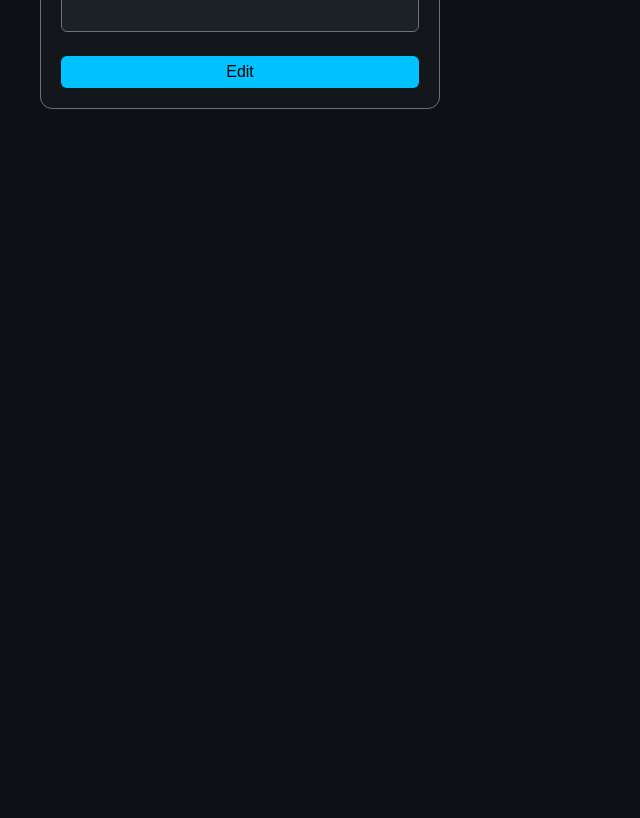
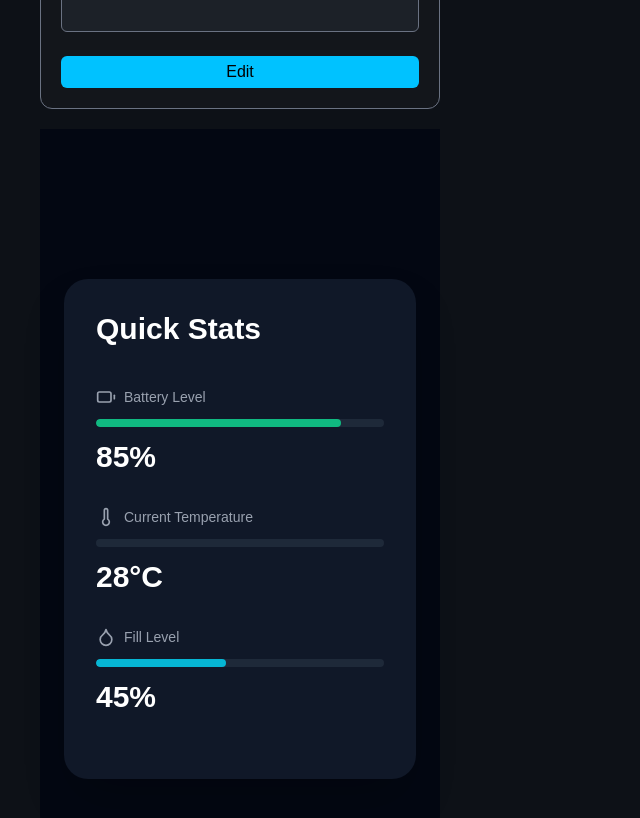
Before and after one commit to Donavfulish/IOT_FINAL_PROJECT, a Next.js app in the folder client/: page / in a window 1280 px wide. Shown: the part 660-1478 px from the top of the page, without its empty margins (0-640 px from the left). Before the commit the page ends 809 px from the top, so only its background shows below. Built offline with nearby package versions, Linux system fonts and the light colour scheme; no server answers.

Commit message:
feat(components): add QuickStatus

```diff
--- a/client/app/page.tsx
+++ b/client/app/page.tsx
@@ -7,6 +7,7 @@ import { AlertItem } from "@/components/AlertItem/AlertItem";
 import TemperatureChart from "@/components/TemperatureChart/TemperatureChart";
 import LCDSetting from "@/components/LCDSetting"
 import LEDSetting from "@/components/LEDSetting"
+import QuickStatus from "@/components/QuickStatus/QuickStatus";
 
 export default function Home() {
   const [msg, setMsg] = useState("");
@@ -23,6 +24,7 @@ export default function Home() {
       <div className="w-100 flex flex-col gap-5">
         <LEDSetting/>
         <LCDSetting/>
+        <QuickStatus/>
       </div>
     </div>
   )
--- /dev/null
+++ b/client/components/QuickStatus/QuickStatus.tsx
@@ -0,0 +1,83 @@
+import React from 'react';
+import { Battery, Thermometer, Droplet } from 'lucide-react';
+
+interface StatItemProps {
+    icon: React.ReactNode;
+    label: string;
+    value: string;
+    percentage: number;
+    color: string;
+}
+
+const StatItem: React.FC<StatItemProps> = ({ icon, label, value, percentage, color }) => {
+    return (
+        <div className="mb-8">
+            <div className="flex items-center gap-2 mb-3">
+                <div className="text-gray-400">{icon}</div>
+                <span className="text-gray-400 text-sm">{label}</span>
+            </div>
+            <div className="w-full bg-gray-800 rounded-full h-2 mb-3 overflow-hidden">
+                <div
+                    className="h-full rounded-full transition-all duration-500"
+                    style={{
+                        width: `${percentage}%`,
+                        backgroundColor: color
+                    }}
+                />
+            </div>
+            <div className="text-3xl font-bold text-white">{value}</div>
+        </div>
+    );
+};
+
+const QuickStatus: React.FC = () => {
+    // Mock data
+    const stats = {
+        battery: {
+            percentage: 85,
+            color: '#10b981'
+        },
+        temperature: {
+            value: 28,
+            unit: '°C'
+        },
+        fillLevel: {
+            percentage: 45,
+            color: '#06b6d4'
+        }
+    };
+
+    return (
+        <div className="min-h-screen bg-gray-950 p-6 flex items-center justify-center">
+            <div className="w-full max-w-2xl bg-gray-900 rounded-3xl p-8 shadow-2xl">
+                <h1 className="text-3xl font-bold text-white mb-10">Quick Stats</h1>
+
+                <StatItem
+                    icon={<Battery className="w-5 h-5" />}
+                    label="Battery Level"
+                    value={`${stats.battery.percentage}%`}
+                    percentage={stats.battery.percentage}
+                    color={stats.battery.color}
+                />
+
+                <StatItem
+                    icon={<Thermometer className="w-5 h-5" />}
+                    label="Current Temperature"
+                    value={`${stats.temperature.value}${stats.temperature.unit}`}
+                    percentage={0}
+                    color="transparent"
+                />
+
+                <StatItem
+                    icon={<Droplet className="w-5 h-5" />}
+                    label="Fill Level"
+                    value={`${stats.fillLevel.percentage}%`}
+                    percentage={stats.fillLevel.percentage}
+                    color={stats.fillLevel.color}
+                />
+            </div>
+        </div>
+    );
+};
+
+export default QuickStatus;
--- a/client/package.json
+++ b/client/package.json
@@ -10,6 +10,7 @@
   },
   "dependencies": {
     "flowbite": "^4.0.1",
+    "lucide-react": "^0.555.0",
     "next": "16.0.3",
     "react": "19.2.0",
     "react-dom": "19.2.0",
```
Also changed, not shown: client/components/BinCard/BinCard.tsx (added), client/components/LevelBoard/LevelBoard.tsx (added), client/components/SearchBar/SearchBar.tsx (added), 1 other file (tests, documents, lock files or other folders).
